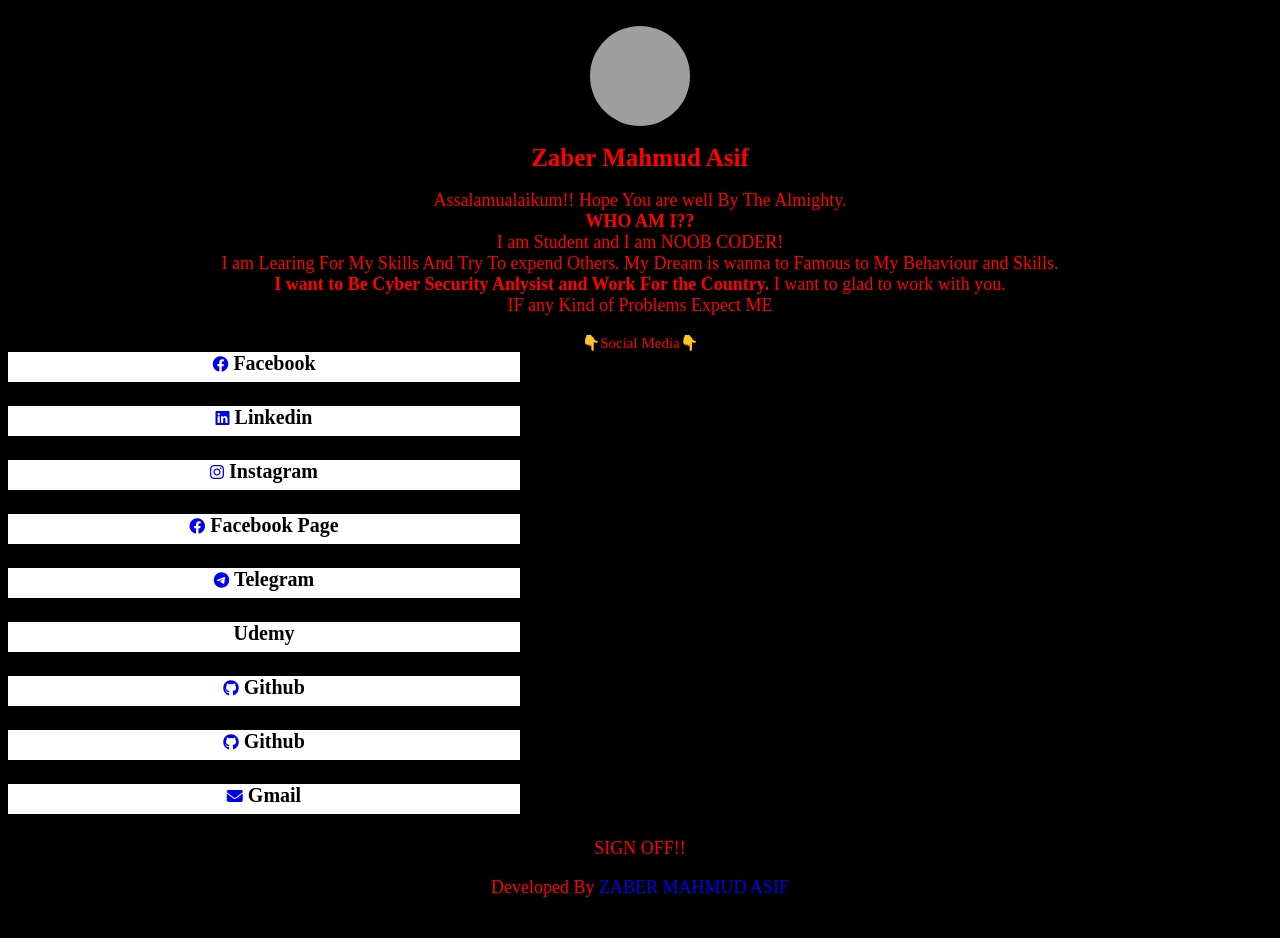
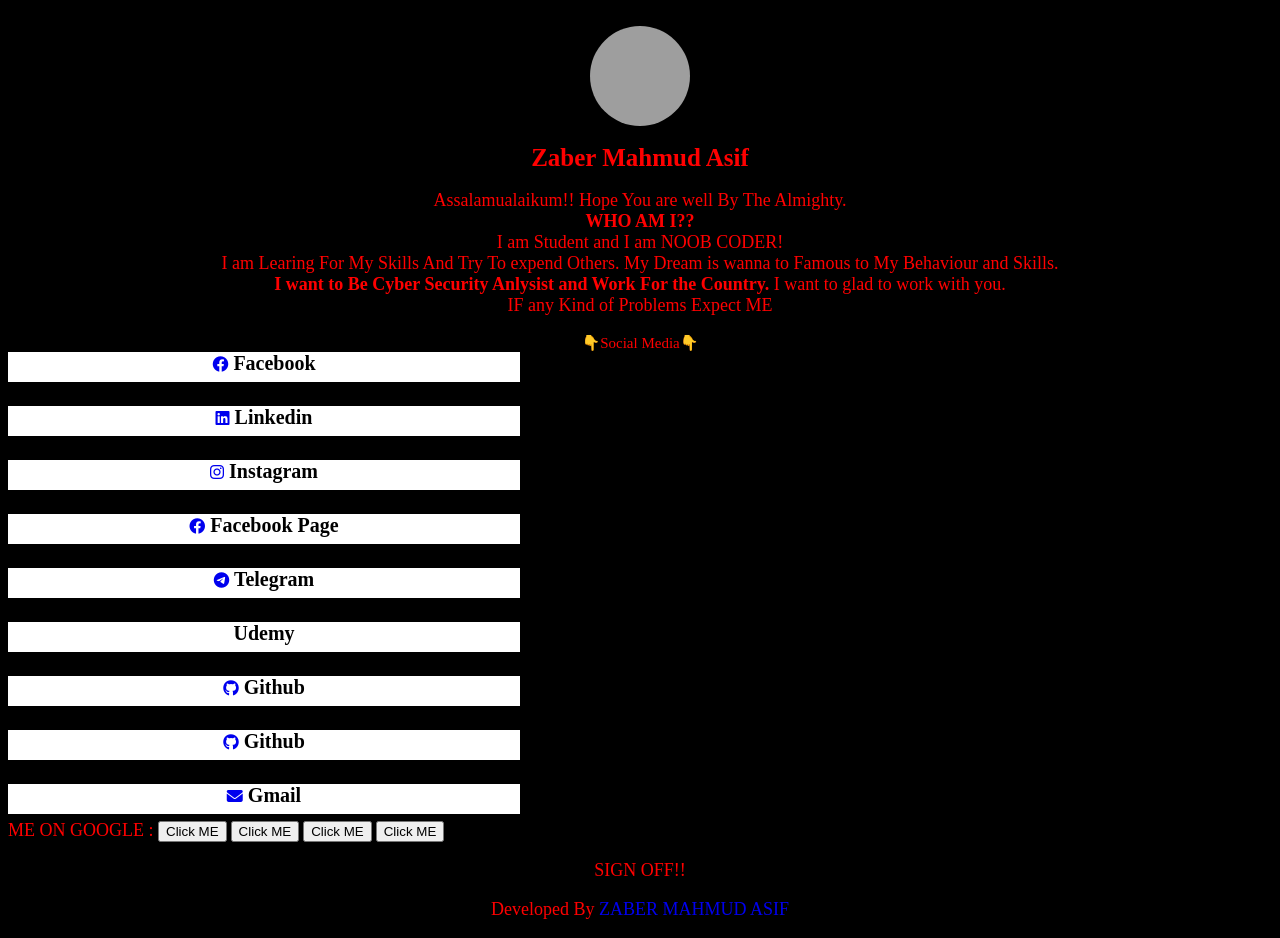
Before and after one commit to T1M3-30M3/ABOUTME, a plain HTML site: page index.html in a window 1280 px wide. Before the commit the page ends 916 px from the top, so only its background shows below. Drawn offline with Linux system fonts and the light colour scheme; grey boxes are pictures that could not be loaded.

Commit message:
Update index.html

```diff
--- a/index.html
+++ b/index.html
@@ -87,7 +87,12 @@
 
           </div>
           <br><br>
+<font Color='Red' font Size= 4> ME ON GOOGLE : </font> <a href='https://lnkd.in/geQDMQr4'><button type="button">Click ME</button></a>  <a href='https://lnkd.in/gDJG_dUm'><button type="button">Click ME</button></a>
 
+    <a href='https://lnkd.in/gCKKQgjZ'><button type="button">Click ME</button></a>
+
+    <a href='https://lnkd.in/gWSEp-Kh'><button type="button">Click ME</button></a>
+        <br>
 <center><p style='color:RED; font-size:18px;'> SIGN OFF!!</p></center>
 <center><p style='color:RED; font-size:18px;'> Developed By <a href="#" style="text-decoration: none;">ZABER MAHMUD ASIF</a></p></center>
 
```
